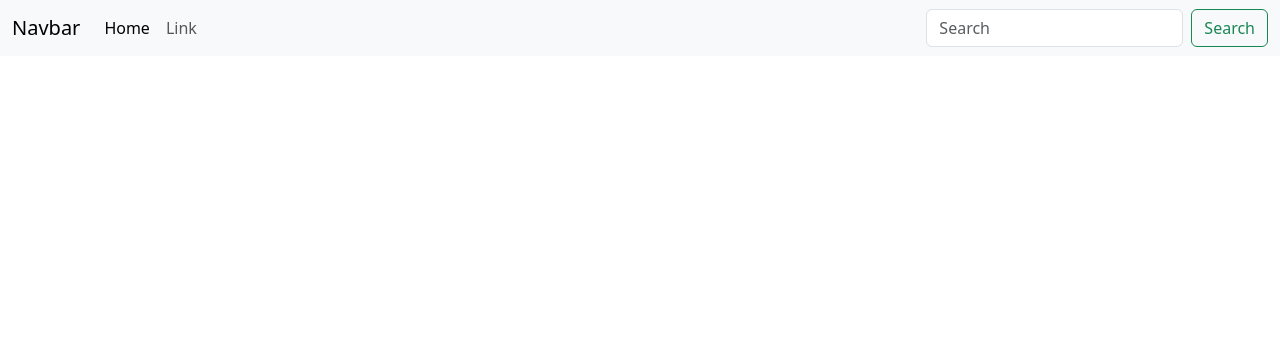
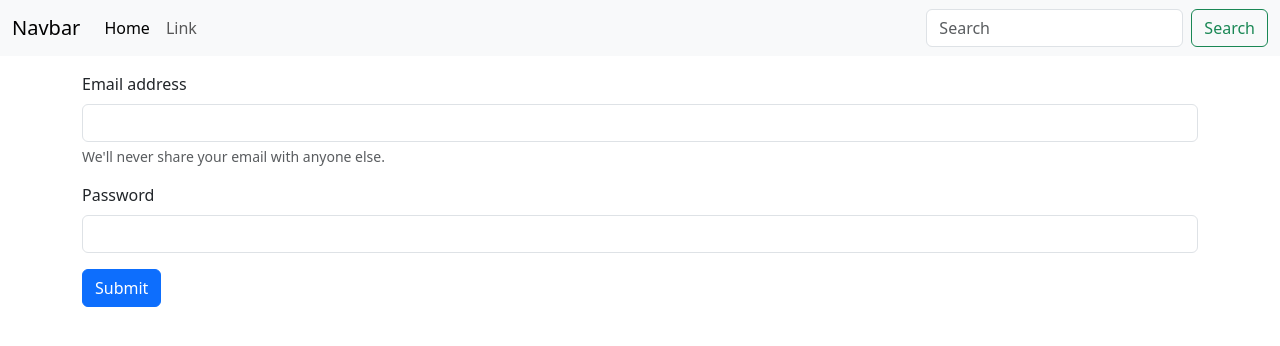
Before and after one commit to Equinno/TO-DO, a Python web app: template flask/templates/index.html in a window 1280 px wide. Shown: the top 346 px of the page. Run offline with Jinja, Linux system fonts and the light colour scheme; the template is opened without the code that fills it, so the values that code supplies are empty.

Commit message:
adding form

```diff
--- a/flask/templates/index.html
+++ b/flask/templates/index.html
@@ -5,7 +5,7 @@
     <script src="https://cdn.jsdelivr.net/npm/bootstrap@5.3.3/dist/js/bootstrap.bundle.min.js" integrity="sha384-YvpcrYf0tY3lHB60NNkmXc5s9fDVZLESaAA55NDzOxhy9GkcIdslK1eN7N6jIeHz" crossorigin="anonymous"></script>
     <meta charset="UTF-8">
     <meta name="viewport" content="width=device-width, initial-scale=1.0">
-    <title>Flask Website</title>
+    <title>Todo List App</title>
 </head>
 <body>
   <nav class="navbar navbar-expand-lg bg-body-tertiary">
@@ -30,5 +30,19 @@
       </div>
     </div>
   </nav>
+  <div class="container my-3">
+  <form>
+    <div class="mb-3">
+      <label for="exampleInputEmail1" class="form-label">Email address</label>
+      <input type="email" class="form-control" id="exampleInputEmail1" aria-describedby="emailHelp">
+      <div id="emailHelp" class="form-text">We'll never share your email with anyone else.</div>
+    </div>
+    <div class="mb-3">
+      <label for="exampleInputPassword1" class="form-label">Password</label>
+      <input type="password" class="form-control" id="exampleInputPassword1">
+    </div>
+    <button type="submit" class="btn btn-primary">Submit</button>
+  </form>
+</div>
 </body>
 </html>
```
